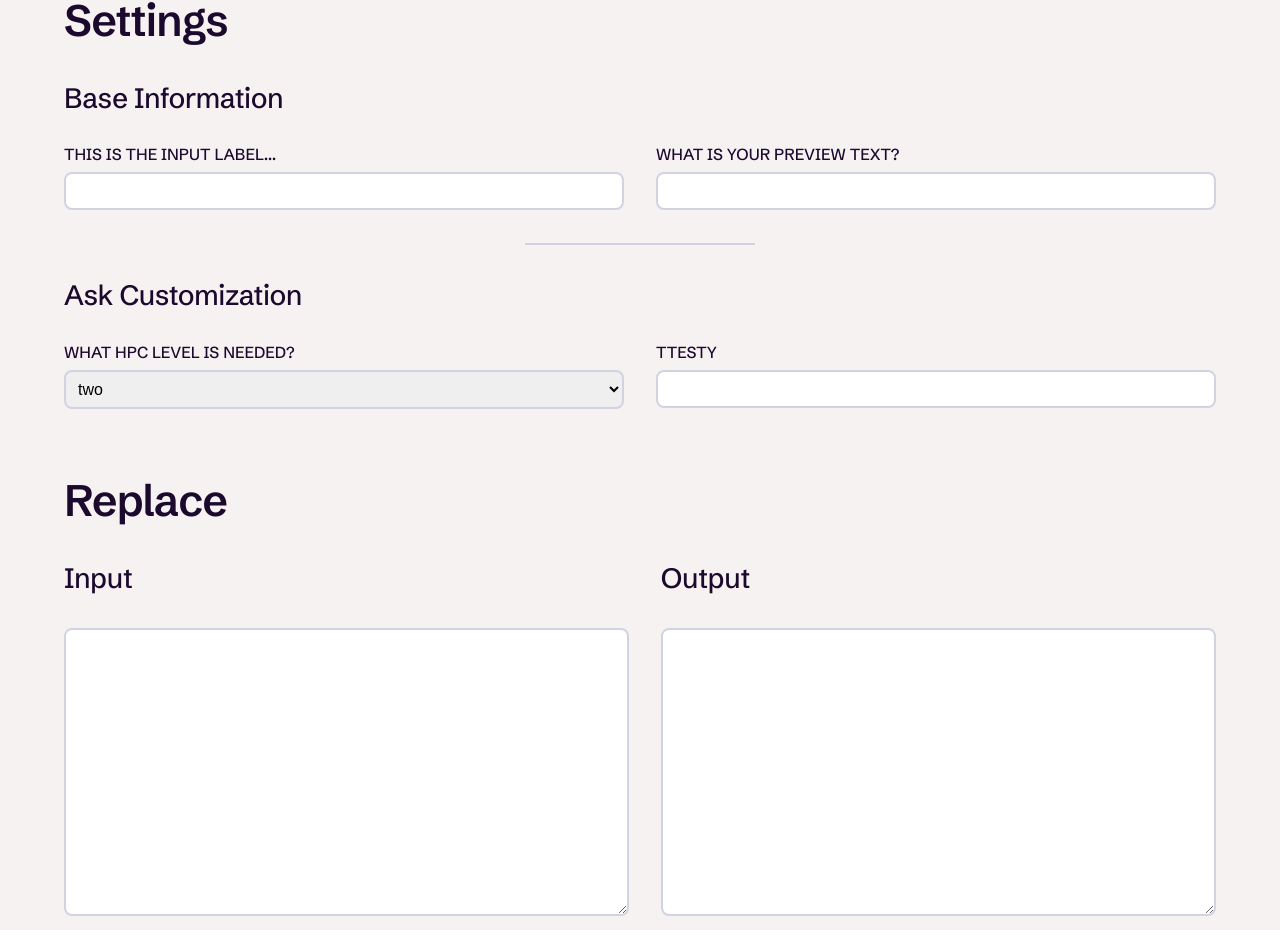
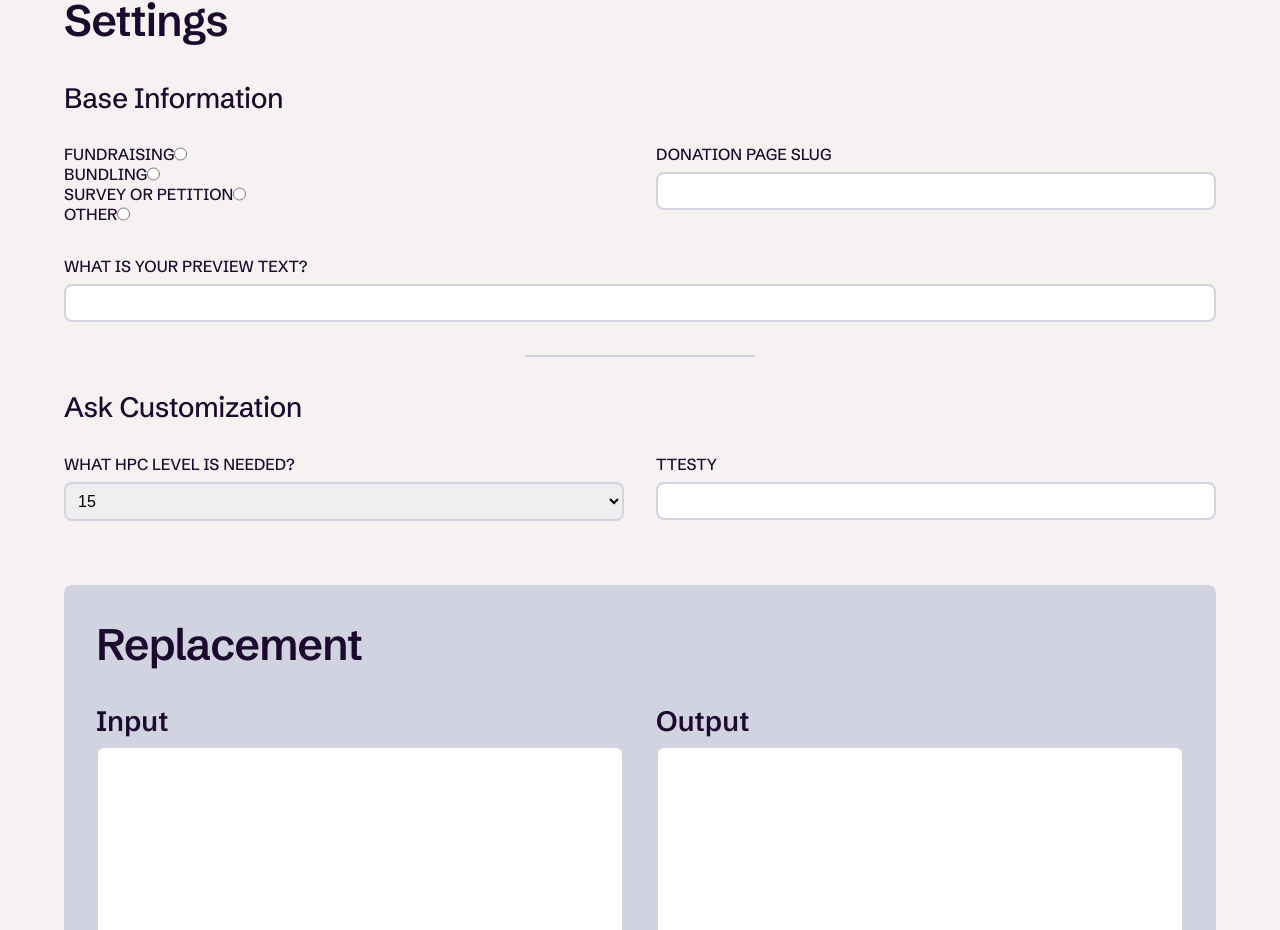
Before and after one commit to smoyame/sveltekitfun, a SvelteKit app: page /app in a window 1280 px wide. Shown: the part 355-1285 px from the top of the page. Built offline with nearby package versions, Linux system fonts and the light colour scheme.

Commit message:
Use proper components after importing new files

```diff
--- a/src/routes/app/+page.svelte
+++ b/src/routes/app/+page.svelte
@@ -2,7 +2,10 @@
 	import TunerSettings from '$lib/components/TunerSettings.svelte';
 	import Dropdown from '$lib/components/micro/Dropdown.svelte';
 	import Text from '$lib/components/micro/Text.svelte';
+	import TextArea from '$lib/components/micro/TextArea.svelte';
+	import InputWrapper from '$lib/components/nano/InputWrapper.svelte';
 	import Option from '$lib/components/nano/Option.svelte';
+	import Radio from '$lib/components/micro/Radio.svelte';
 
 	let clientName = 'Friends of the Earth';
 </script>
@@ -20,30 +23,34 @@
 			<h2 class="tuner__heading typelvl-b">Settings</h2>
 			<div class="tuner__inputs">
 				<TunerSettings groupname="Base Information">
-					<Text id="slug" label="This is the input label..." />
+					<InputWrapper type="isw--radio-group">
+						<Radio radioGroup="emailType" id="fr" label="Fundraising" />
+						<Radio radioGroup="emailType" id="bu" label="Bundling" />
+						<Radio radioGroup="emailType" id="su" label="Survey or Petition" />
+						<Radio radioGroup="emailType" id="ot" label="Other" />
+					</InputWrapper>
+					<Text id="slug" label="Donation Page Slug" />
 					<Text id="previewtext" label="What is your preview text?" />
 				</TunerSettings>
 
 				<TunerSettings groupname="Ask Customization">
 					<Dropdown id="hpc" label="What HPC level is needed?">
-						<Option options={['two', 'three', 'four']} />
+						<Option options={[15, 27, 50, 100]} />
 					</Dropdown>
 					<Text id="TESTGO44OD" label="TTESTY" />
 				</TunerSettings>
 			</div>
 		</div>
-		<div class="t__codeareas">
+		<div class="t__codewrapper">
 			<fieldset class="fieldset ca_fieldset">
-				<h2 class="codearea__heading typelvl-b">Replace</h2>
+				<h2 class="codearea__heading typelvl-b">Replacement</h2>
 				<div class="code-wrapper">
 					<div class="input-card code-area">
-						<label class="typelvl-c" for="inputBtn">Input</label>
-						<textarea name="inputBtn" id="inputText" class="inputText" />
+						<TextArea id="input" label="Input" />>
 						<button id="inputBtn" class="inputBtn">Update my HTML</button>
 					</div>
 					<div class="output-card code-area">
-						<label class="typelvl-c" for="outputBtn">Output</label>
-						<textarea name="output" id="outputText" class="outputText" />
+						<TextArea id="output" label="Output" />->
 						<button id="outputBtn" class="outputBtn">Copy new HTML</button>
 					</div>
 				</div>
```
